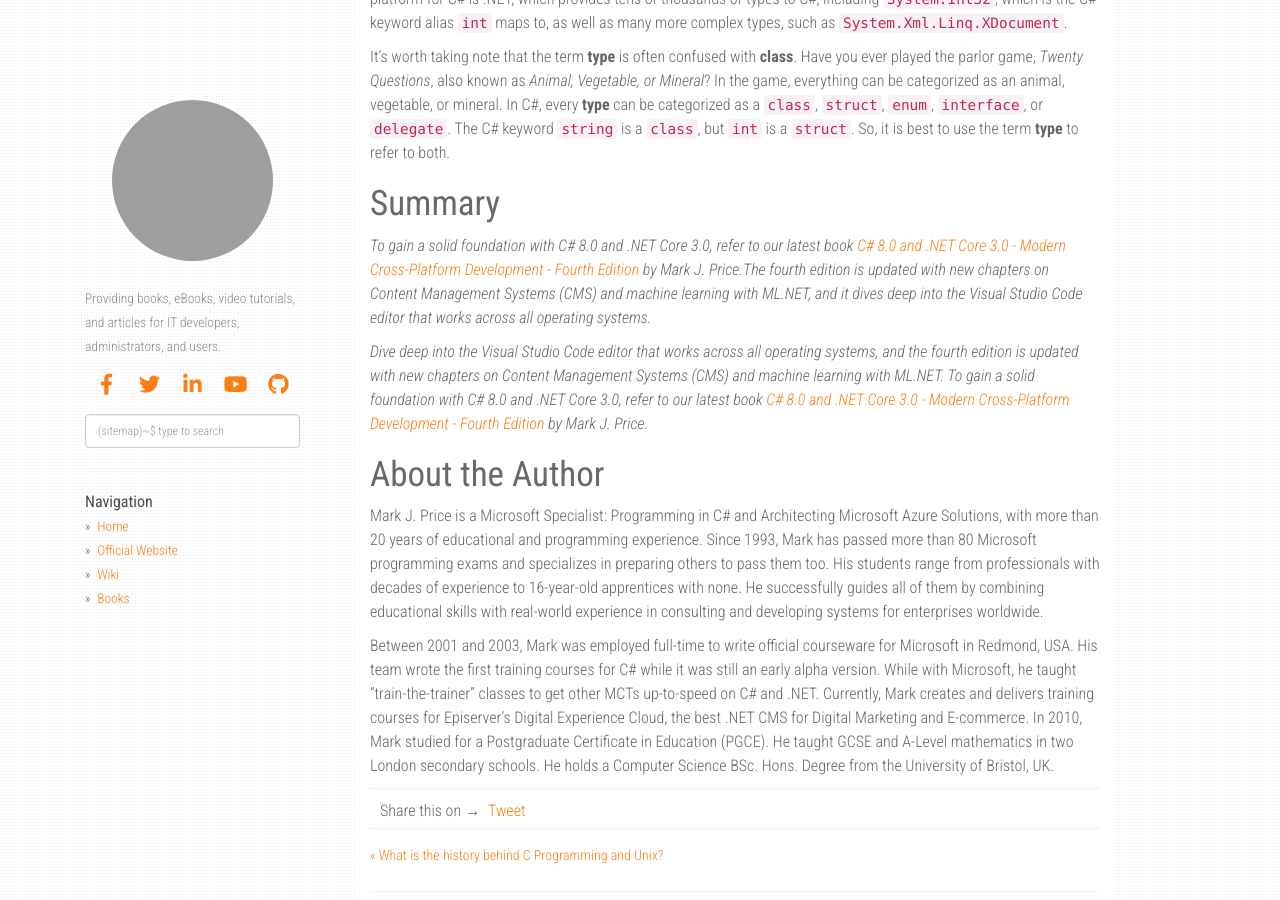
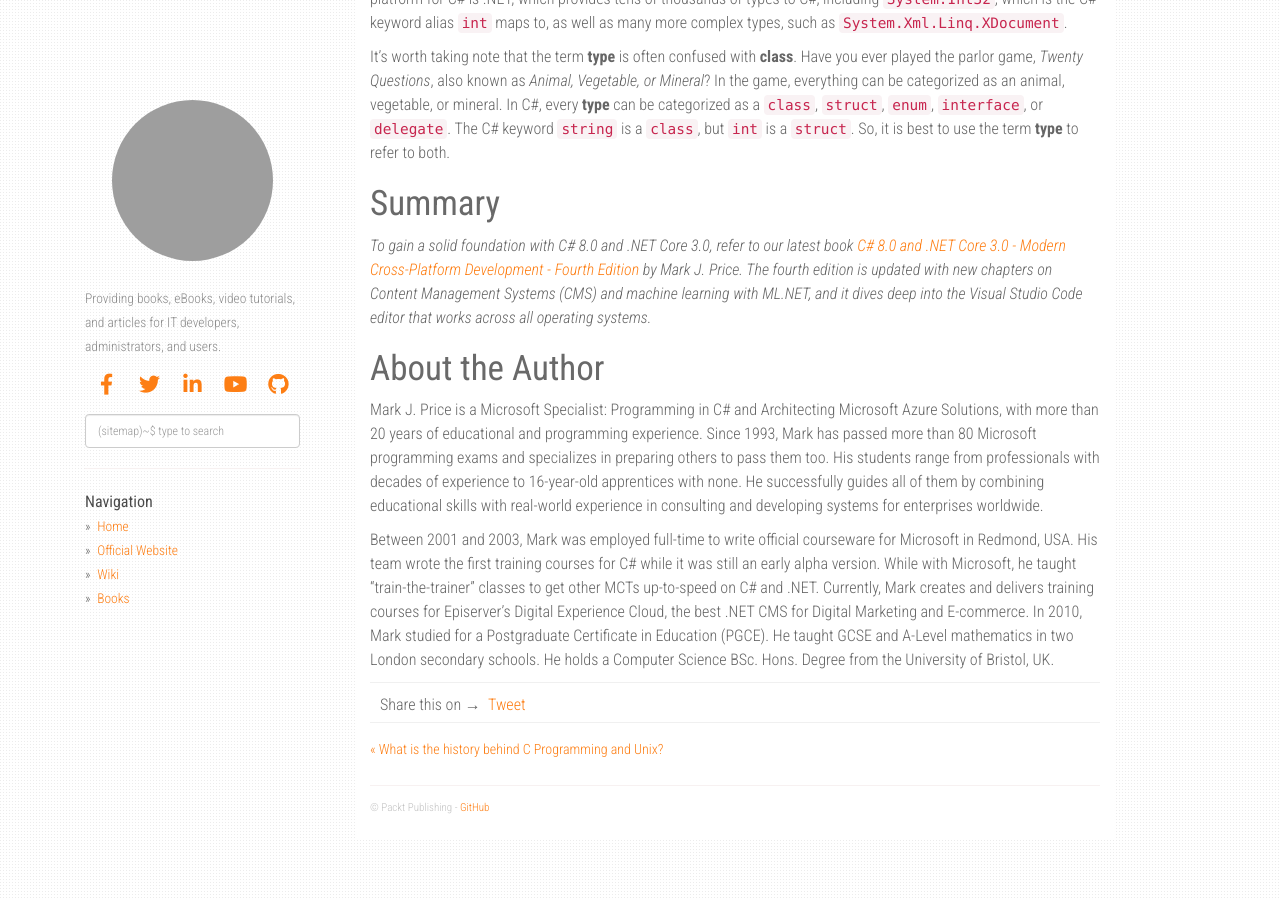
Before and after one commit to PacktPublishing/expert-insight, a Jekyll site: the page built from _posts/2019-10-22-understanding-c-sharp-basics-by-mark-j-price.markdown, in a window 1280 px wide and 900 px high, scrolled down 3369 px. Built offline with Jekyll 4.4.1, drawn with Linux system fonts in a browser that asks for light colours; nearby versions of some CDN libraries; comment, search, counter and statistics services are not loaded; grey boxes are pictures that could not be loaded.

Commit message:
Update 2019-10-22-understanding-c-sharp-basics-by-mark-j-price.markdown

```diff
--- a/_posts/2019-10-22-understanding-c-sharp-basics-by-mark-j-price.markdown
+++ b/_posts/2019-10-22-understanding-c-sharp-basics-by-mark-j-price.markdown
@@ -138,9 +138,7 @@ It's worth taking note that the term __type__ is often confused with __class__.
 
 # Summary
 
-_To gain a solid foundation with C# 8.0 and .NET Core 3.0, refer to our latest book [C# 8.0 and .NET Core 3.0 - Modern Cross-Platform Development - Fourth Edition](https://www.amazon.com/8-0-NET-Core-3-0-Cross-Platform/dp/1788478126?utm_source=libhunt&utm_packt=referral&utm_campaign=Outreach_PEN) by Mark J. Price.The fourth edition is updated with new chapters on Content Management Systems (CMS) and machine learning with ML.NET, and it dives deep into the Visual Studio Code editor that works across all operating systems._
-
-_Dive deep into the Visual Studio Code editor that works across all operating systems, and the fourth edition is updated with new chapters on Content Management Systems (CMS) and machine learning with ML.NET. To gain a solid foundation with C# 8.0 and .NET Core 3.0, refer to our latest book [C# 8.0 and .NET Core 3.0 - Modern Cross-Platform Development - Fourth Edition](https://www.amazon.com/8-0-NET-Core-3-0-Cross-Platform/dp/1788478126?utm_source=libhunt&utm_packt=referral&utm_campaign=Outreach_PEN) by Mark J. Price._
+_To gain a solid foundation with C# 8.0 and .NET Core 3.0, refer to our latest book [C# 8.0 and .NET Core 3.0 - Modern Cross-Platform Development - Fourth Edition](https://www.amazon.com/8-0-NET-Core-3-0-Cross-Platform/dp/1788478126?utm_source=libhunt&utm_packt=referral&utm_campaign=Outreach_PEN) by Mark J. Price. The fourth edition is updated with new chapters on Content Management Systems (CMS) and machine learning with ML.NET, and it dives deep into the Visual Studio Code editor that works across all operating systems._
 
 # About the Author
 
```
